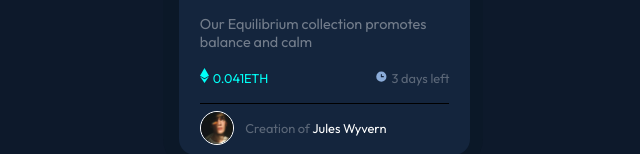
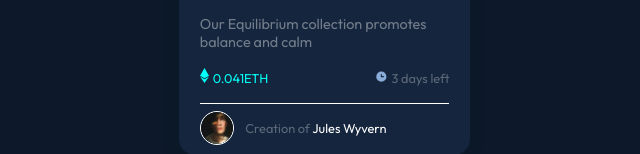
Before and after one commit to tegxy/nft-preview-card, a plain HTML site: page index.html in a window 1280 px wide. Shown: the part 398-552 px from the top of the page, without its empty margins (317-957 px from the left). Drawn offline with Linux system fonts and the light colour scheme.

Commit message:
Update style.css

```diff
--- a/style.css
+++ b/style.css
@@ -96,7 +96,7 @@ h1:hover {
 	display: flex;
 	width: 100%;
 	justify-content: space-between;
-	border-bottom: 1px solid;
+	border-bottom: 1px hsl(0, 0%, 100%) solid;
 	margin-bottom: 0.2em;
 }
 
```
